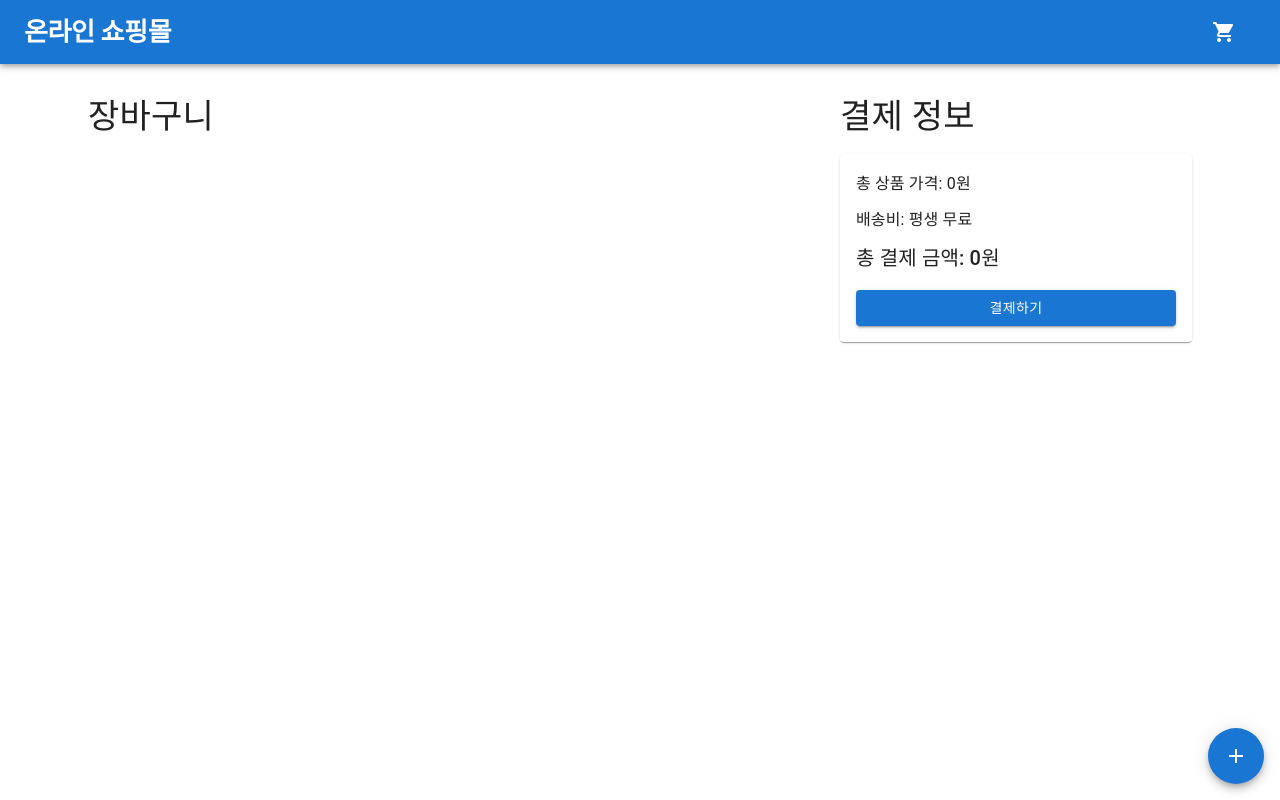
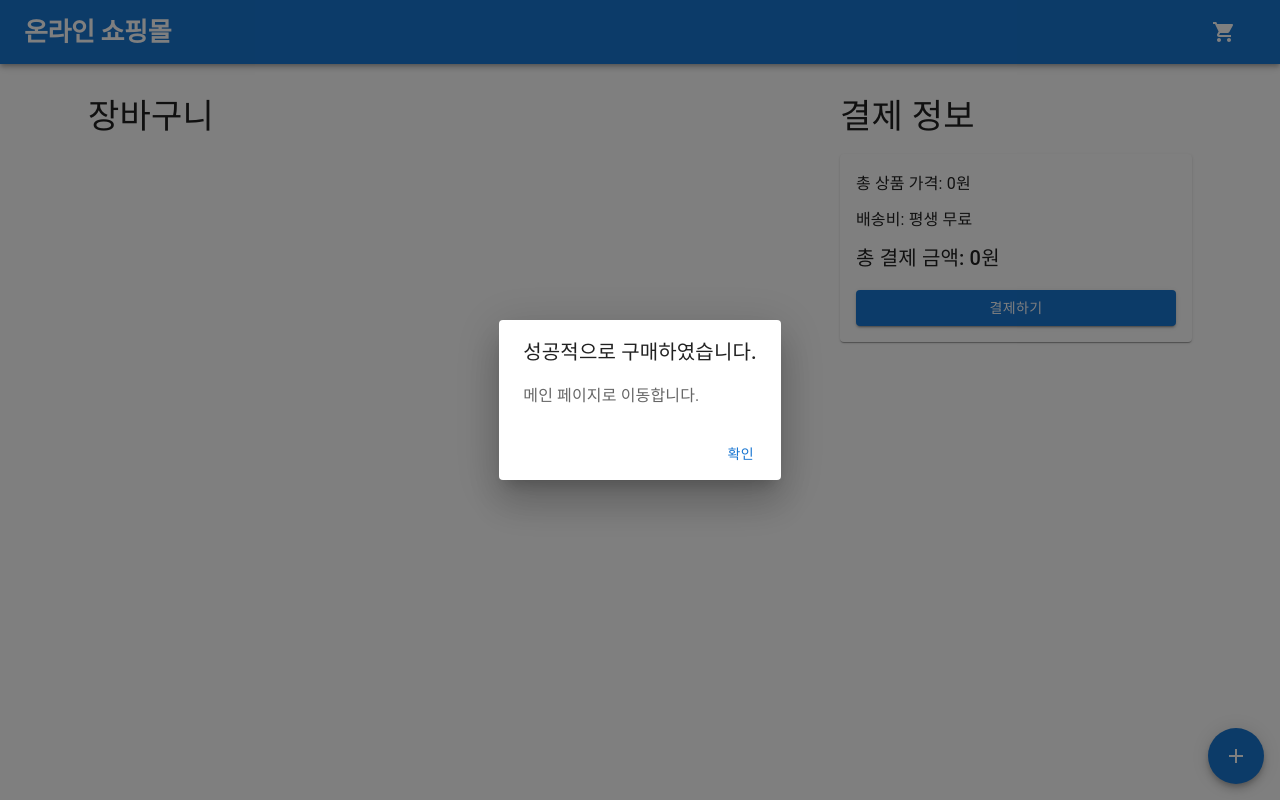
Before and after one commit to Hong-JunHyeok/shopping_app_example, a React (Create React App) app in the folder client/: page /cart in a window 1280 px wide. Both pictures are taken after a click on the button "결제하기". Built offline with nearby package versions, Linux system fonts and the light colour scheme.

Commit message:
구매시 캐시 클리어

```diff
--- a/client/src/components/home/ProductItem.tsx
+++ b/client/src/components/home/ProductItem.tsx
@@ -12,12 +12,10 @@ import { ProductType } from "../../types";
 
 type Props = {
     product: ProductType;
-}
+};
 
 
-const ProductItem = ({
-    product
-}: Props) => {
+const ProductItem = ({ product }: Props) => {
     const navigate = useNavigate();
 
     const handlePushProductPage = () => navigate(`/product/${product.id}`);
--- a/client/src/hooks/useCart.ts
+++ b/client/src/hooks/useCart.ts
@@ -90,11 +90,22 @@ const useCart = () => {
       );
     }
 
+    const clearAllProduct = () => {
+      setCookies(
+        COOKIE_KEY,
+        [],
+        {
+          path: '/',
+        }
+      );
+    }
+
     return {
       carts,
       addCarts,
       changeCount,
-      clearProduct
+      clearProduct,
+      clearAllProduct
     }
 }
 
--- a/client/src/pages/CartPage.tsx
+++ b/client/src/pages/CartPage.tsx
@@ -1,14 +1,31 @@
-import { Box, Button, Card, Container, Grid, Typography } from "@mui/material";
+import { Box, Button, Card, Container, Dialog, DialogActions, DialogContent, DialogContentText, DialogTitle, Grid, Typography } from "@mui/material";
+import { useState } from "react";
+import { useNavigate } from "react-router-dom";
 import { CartItem } from "../components/cart";
 import { useCart } from "../hooks";
 
 
 const CartPage = () => {
-  const { carts } = useCart();
+  const navigate = useNavigate();
+  const { carts, clearAllProduct } = useCart();
+
+  const [isModalOpen, setIsModalOpen] = useState(false);
 
   const totalPrice = carts.reduce((prev, cur) => (prev + cur.price) * cur.count, 0);
 
+  const handlePurchaseProduct = (event: React.FormEvent) => {
+    event.preventDefault();
+    clearAllProduct();
+    setIsModalOpen(true);
+  }
+
+  const handlePushHomePage = () => {
+    setIsModalOpen(false);
+    navigate('/');
+  }
+
   return (
+    <>
       <Container fixed>
         <Grid container spacing={3}>
           <Grid item xs={12} sm={8}>
@@ -41,7 +58,11 @@ const CartPage = () => {
                   <Typography variant="h6" sx={{ marginBottom: 2 }}>
                     총 결제 금액: {totalPrice.toLocaleString('ko-KR')}원
                   </Typography>
-                    <Button variant="contained" fullWidth>
+                  <Button
+                    variant="contained"
+                    fullWidth
+                    onClick={handlePurchaseProduct}
+                  >
                       결제하기
                   </Button>
               </Card>
@@ -49,6 +70,27 @@ const CartPage = () => {
           </Grid>
         </Grid>
       </Container>
+
+      <Dialog
+        open={isModalOpen}
+        onClose={handlePushHomePage}
+        aria-labelledby="responsive-dialog-title"
+      >
+        <DialogTitle id="responsive-dialog-title">
+            성공적으로 구매하였습니다.
+        </DialogTitle>
+        <DialogContent>
+            <DialogContentText>
+                메인 페이지로 이동합니다.
+            </DialogContentText>
+        </DialogContent>
+        <DialogActions>
+            <Button onClick={handlePushHomePage} autoFocus>
+                확인
+            </Button>
+        </DialogActions>
+      </Dialog>
+    </>
   )
 }
 
```
Lines whose indentation alone changed are shown as unchanged.
